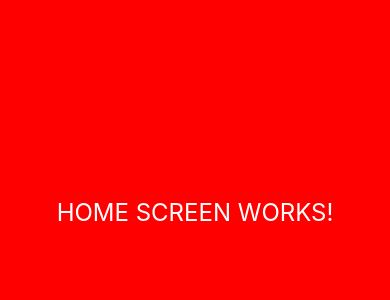
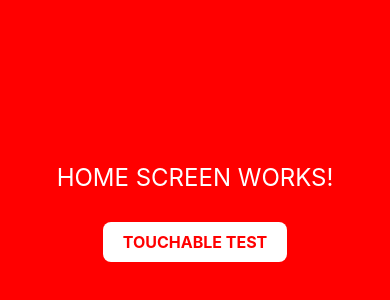
Before and after one commit to MrAlexOm/Bunker-App, a React Native app: screen /Home in a window 390 px wide. Shown: the part 210-510 px from the top of the page. Built offline with nearby package versions, Linux system fonts and the light colour scheme.

Commit message:
Test TouchableOpacity without ScrollView

```diff
--- a/src/screens/HomeScreen.tsx
+++ b/src/screens/HomeScreen.tsx
@@ -1,11 +1,15 @@
 import React from 'react';
-import { View, Text, StyleSheet } from 'react-native';
+import { View, Text, StyleSheet, TouchableOpacity } from 'react-native';
 
 const HomeScreen = () => {
   console.log("HomeScreen is rendering");
   return (
     <View style={styles.container}>
       <Text style={styles.title}>HOME SCREEN WORKS!</Text>
+
+      <TouchableOpacity style={styles.button}>
+        <Text style={styles.buttonText}>TOUCHABLE TEST</Text>
+      </TouchableOpacity>
     </View>
   );
 };
@@ -20,6 +24,18 @@ const styles = StyleSheet.create({
   title: {
     color: 'white',
     fontSize: 24,
+    marginBottom: 30,
+  },
+  button: {
+    backgroundColor: '#FFFFFF',
+    paddingHorizontal: 20,
+    paddingVertical: 10,
+    borderRadius: 8,
+  },
+  buttonText: {
+    color: '#FF0000',
+    fontSize: 16,
+    fontWeight: 'bold',
   },
 });
 
```
